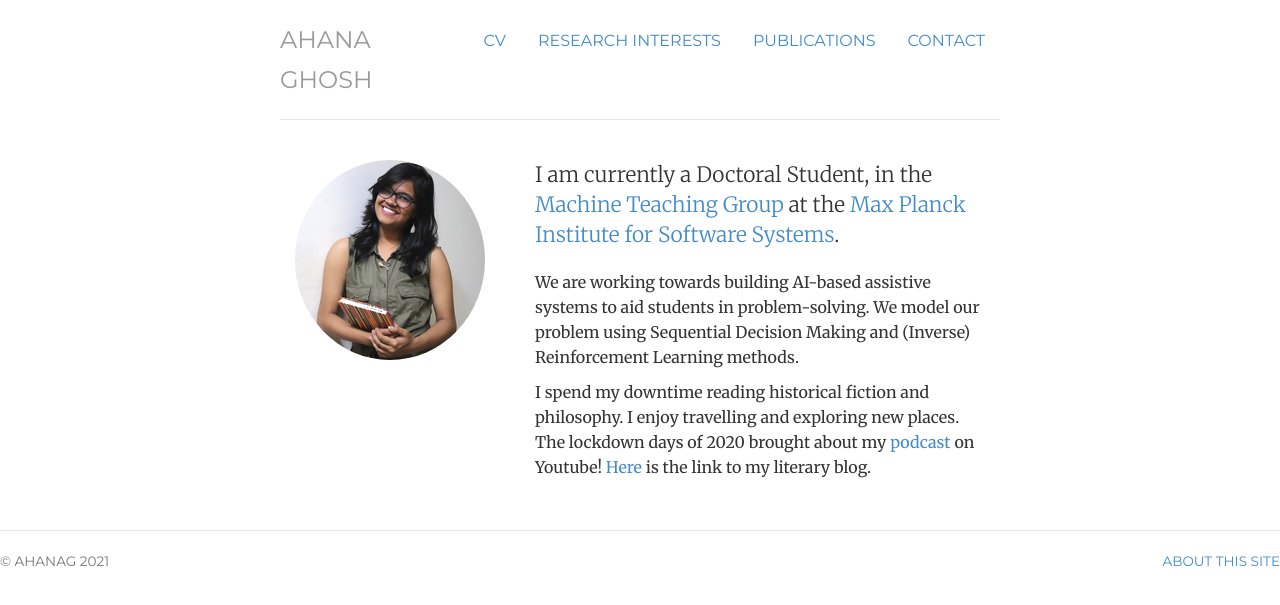
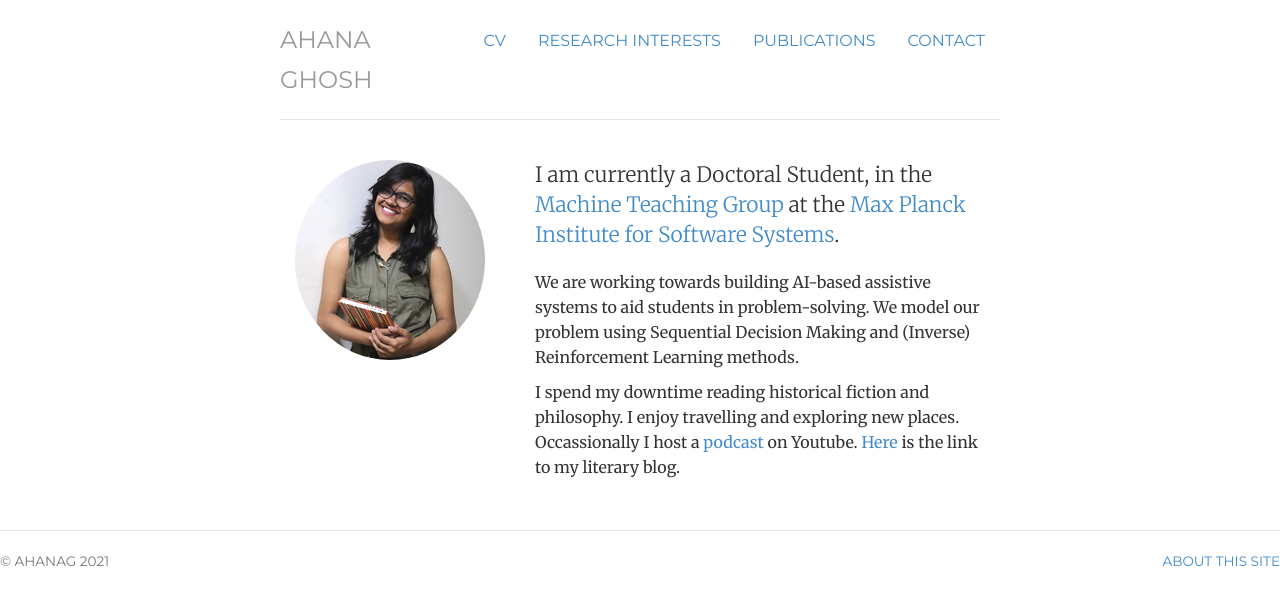
Before and after one commit to ahana204/ahana204.github.io, a Jekyll site: the page built from index.html, in a window 1280 px wide. Shown: the top 605 px of the page. Built offline with Jekyll 4.4.1, drawn with Linux system fonts in a browser that asks for light colours.

Commit message:
Update index.html

```diff
--- a/index.html
+++ b/index.html
@@ -17,7 +17,7 @@ description: Ahana Ghosh | Doctoral Student | Passionately Curious Philosophile.
 	<p class="lead">I am currently a Doctoral Student, in the <a href="https://machineteaching.mpi-sws.org/index.html">Machine Teaching Group</a> at the <a href="https://www.mpi-sws.org/">Max Planck Institute for Software Systems</a>.</p>
 	<p>We are working towards building AI-based assistive systems to aid students in problem-solving. We model our problem using Sequential Decision Making and (Inverse) Reinforcement Learning methods.
 </p>
-		<p>I spend my downtime reading historical fiction and philosophy. I enjoy travelling and exploring new places. The lockdown days of 2020 brought about my <a href="https://www.youtube.com/c/BITSnBYTESshow">podcast</a> on Youtube! <a href="https://prussianblu.wordpress.com/author/prussianblu/">Here </a>is the link to my literary blog.</p>
+		<p>I spend my downtime reading historical fiction and philosophy. I enjoy travelling and exploring new places. Occassionally I host a <a href="https://www.youtube.com/c/BITSnBYTESshow">podcast</a> on Youtube. <a href="https://prussianblu.wordpress.com/author/prussianblu/">Here </a>is the link to my literary blog.</p>
 	</div>
 
 	</div>
```
